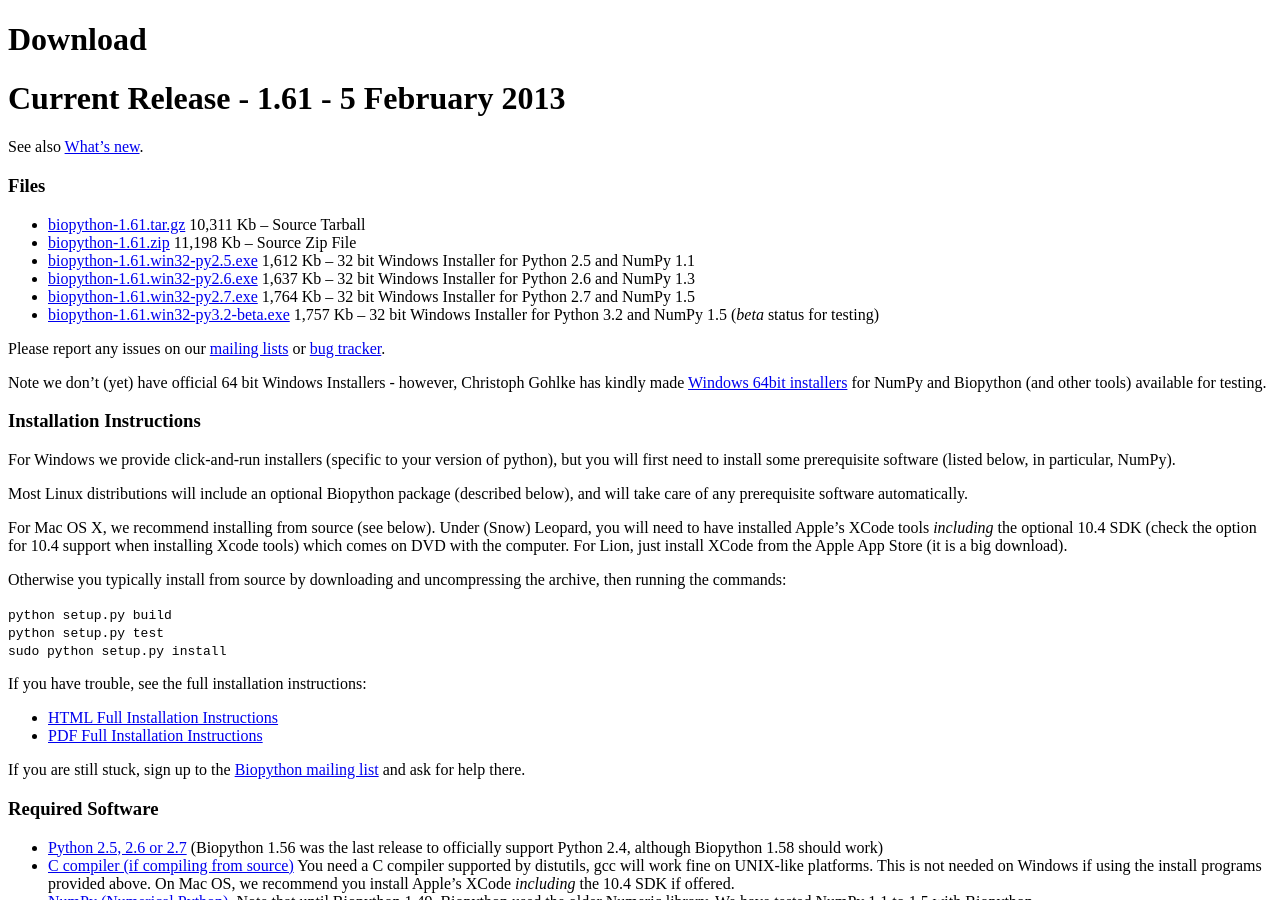
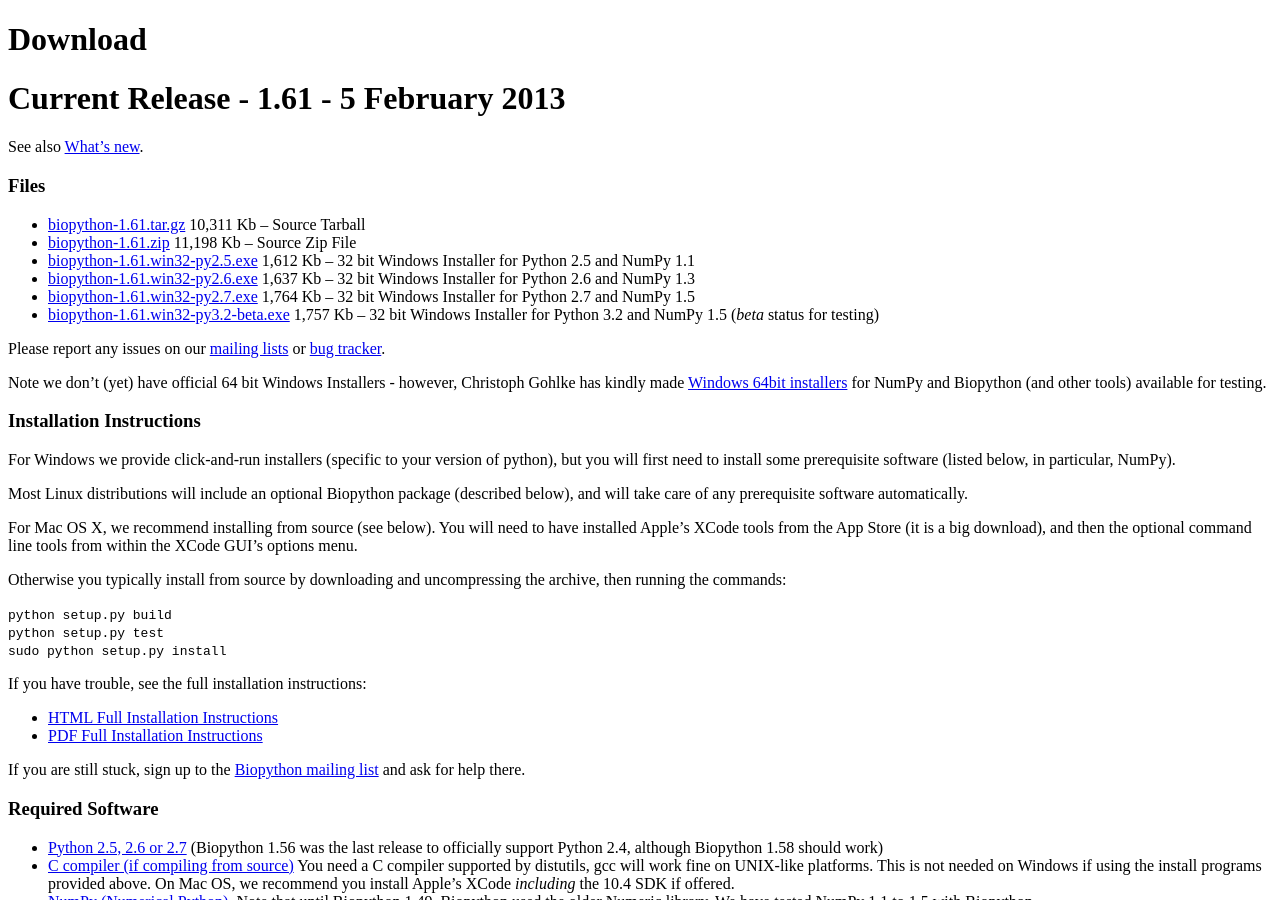
Before and after one commit to biopython/biopython.github.io, a Jekyll site: the page built from wiki/Download.md, in a window 1280 px wide and 900 px high. Built offline with Jekyll 4.4.1, drawn with Linux system fonts in a browser that asks for light colours.

Commit message:
/* Installation Instructions */ OS X updates

```diff
--- a/wiki/Download.md
+++ b/wiki/Download.md
@@ -45,12 +45,10 @@ Most Linux distributions will include an optional Biopython package
 (described below), and will take care of any prerequisite software
 automatically.
 
-For Mac OS X, we recommend installing from source (see below). Under
-(Snow) Leopard, you will need to have installed Apple's XCode tools
-*including* the optional 10.4 SDK (check the option for 10.4 support
-when installing Xcode tools) which comes on DVD with the computer. For
-Lion, just install XCode from the Apple App Store (it is a big
-download).
+For Mac OS X, we recommend installing from source (see below). You will
+need to have installed Apple's XCode tools from the App Store (it is a
+big download), and then the optional command line tools from within the
+XCode GUI's options menu.
 
 Otherwise you typically install from source by downloading and
 uncompressing the archive, then running the commands:
```
Also changed, not shown: 1 other file.
